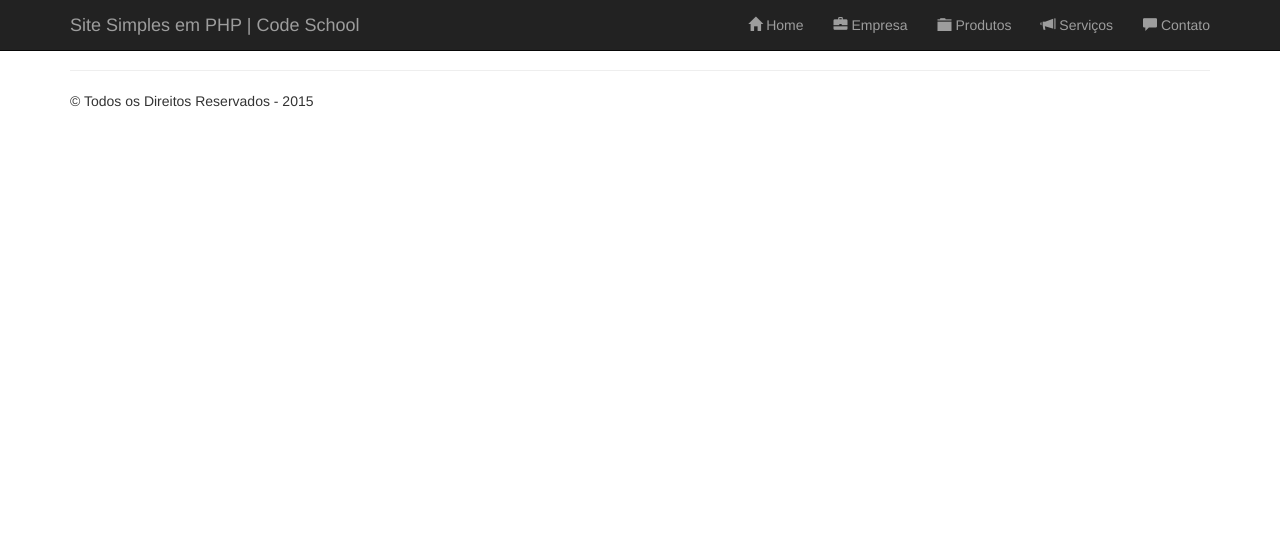
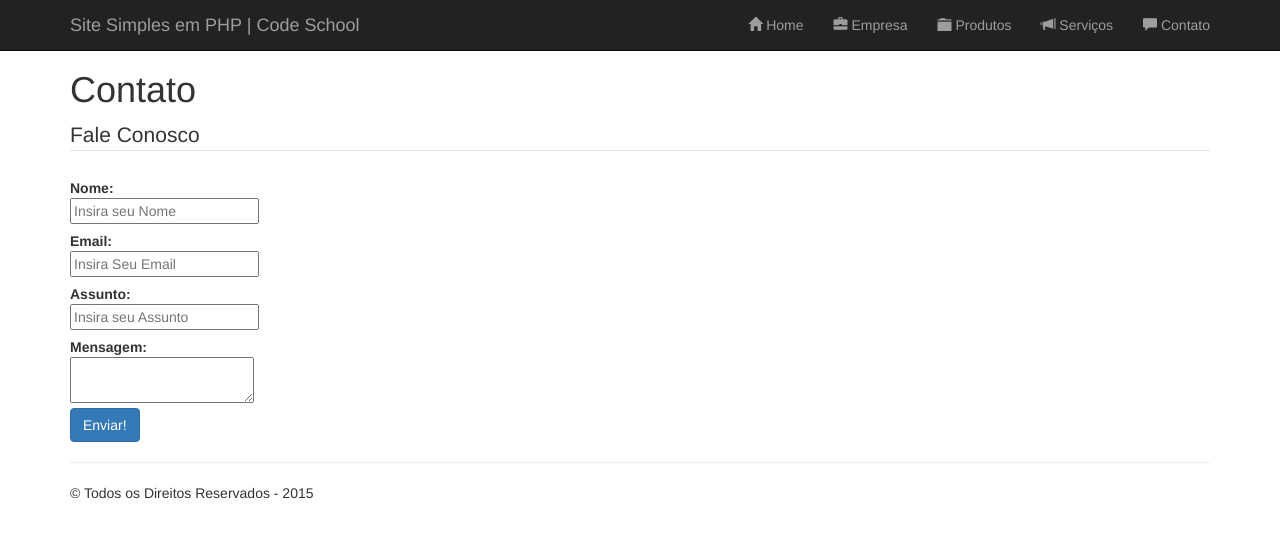
Before and after one commit to 3nevermore/site_simples_php, a PHP site: page /contato.php in a window 1280 px wide. Shown: the top 538 px of the page. Run offline with PHP 8.4, Linux system fonts and the light colour scheme; some libraries are stand-ins or nearby versions.

Commit message:
Alterações 18/11 16:00

```diff
--- a/empresa.php
+++ b/empresa.php
@@ -4,6 +4,7 @@
 <?php require_once 'includes/header.php' ;?>
 
 <!-- Content -->
+<?php require_once 'includes/content_outro.php' ;?>
 <h1>Empresa</h1>
 
 <!-- Footer -->
--- a/form.php
+++ b/form.php
@@ -1,6 +1,56 @@
 <?php
 
     echo '
+
+        <h1> Contato </h1>
+
+           <form class="form-horizontal" method="post" action="envia.php">
+                    <fieldset>
+
+            <!-- Form Name -->
+            <legend>Fale Conosco</legend>
+
+                <!-- Nome input-->
+                <div class="control-group">
+                  <label class="control-label" for="nome">Nome:</label>
+                  <div class="controls">
+                    <input id="nome" name="nome" type="text" placeholder="Insira seu Nome" class="input-xlarge" required>
+                  </div>
+                </div>
+
+                <!-- Email input-->
+                <div class="control-group">
+                  <label class="control-label" for="email">Email:</label>
+                  <div class="controls">
+                    <input id="email" name="email" type="email" placeholder="Insira Seu Email" class="input-xlarge" required>
+                  </div>
+                </div>
+
+                <!-- Assunto input-->
+                <div class="control-group">
+                  <label class="control-label" for="assunto">Assunto:</label>
+                  <div class="controls">
+                    <input id="assunto" name="assunto" type="text" placeholder="Insira seu Assunto" class="input-xlarge" required>
+                  </div>
+                </div>
+
+                <!-- Textarea -->
+                <div class="control-group">
+                  <label class="control-label" for="textarea">Mensagem:</label>
+                  <div class="controls">
+                    <textarea id="textarea" name="textarea" required>  </textarea>
+                  </div>
+                </div>
+
+                <!-- Submit input -->
+                <div class="control-group">
+                  <div class="controls">
+                    <input type="submit" value="Enviar!" id="singlebutton" name="singlebutton" class="btn btn-primary">
+                  </div>
+                </div>
+
+                    </fieldset>
+            </form>
 
 
 
--- a/includes/header.php
+++ b/includes/header.php
@@ -41,7 +41,7 @@
                 <li><a href="../index.php"><span class="glyphicon glyphicon-home"></span> Home</a></li>
                 <li><a href="../empresa.php"><span class="glyphicon glyphicon-briefcase"></span> Empresa</a></li>
                 <li><a href="../produtos.php"><span class="glyphicon glyphicon-folder-close"></span> Produtos</a></li>
-                <li><a href="../servicos.php" class="dropdown-toggle" data-toggle="dropdown"><span class="glyphicon glyphicon-bullhorn"></span> Serviços</a> </li>
+                <li><a href="../servicos.php"><span class="glyphicon glyphicon-bullhorn"></span> Serviços</a> </li>
                 <li><a href="../contato.php"><span class="glyphicon glyphicon-comment"></span> Contato</a></li>
             </ul>
         </div><!--/.navbar-collapse -->
--- a/produtos.php
+++ b/produtos.php
@@ -4,6 +4,7 @@
 <?php require_once 'includes/header.php' ;?>
 
 <!-- Content -->
+<?php require_once 'includes/content_outro.php' ;?>
 <h1>Produtos</h1>
 
 <!-- Footer -->
--- a/servicos.php
+++ b/servicos.php
@@ -4,6 +4,7 @@
 <?php require_once 'includes/header.php' ;?>
 
 <!-- Content -->
+<?php require_once 'includes/content_outro.php' ;?>
 <h1>Serviços</h1>
 
 <!-- Footer -->
```
